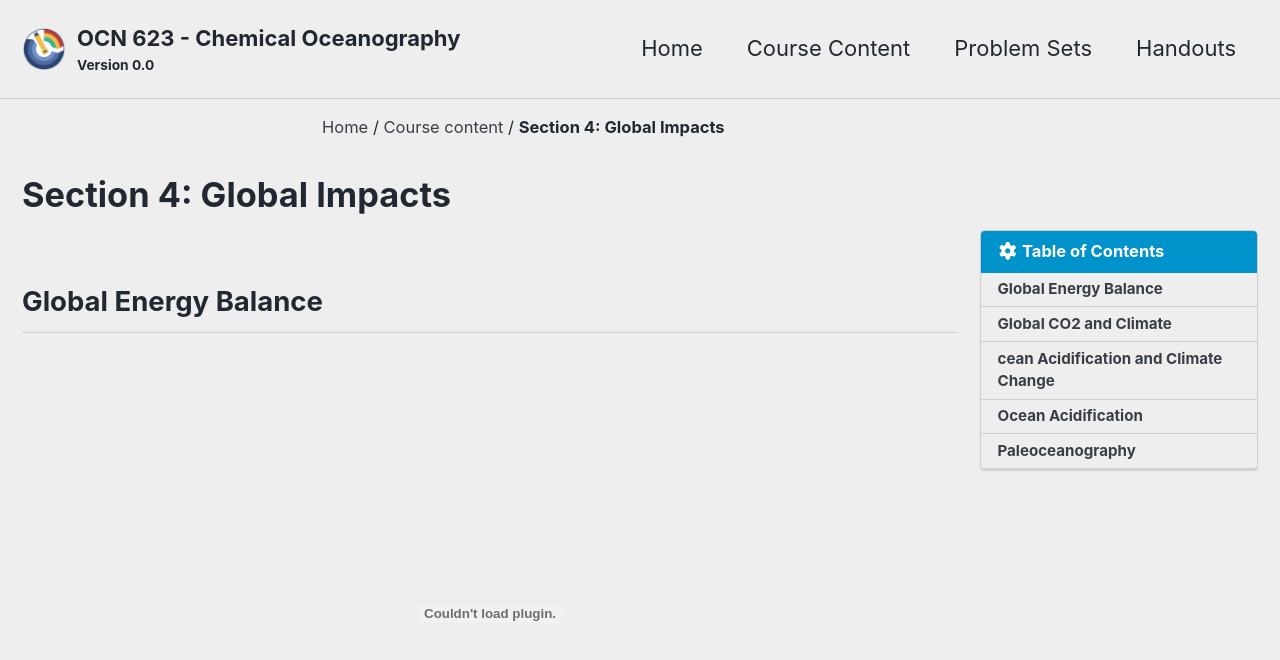
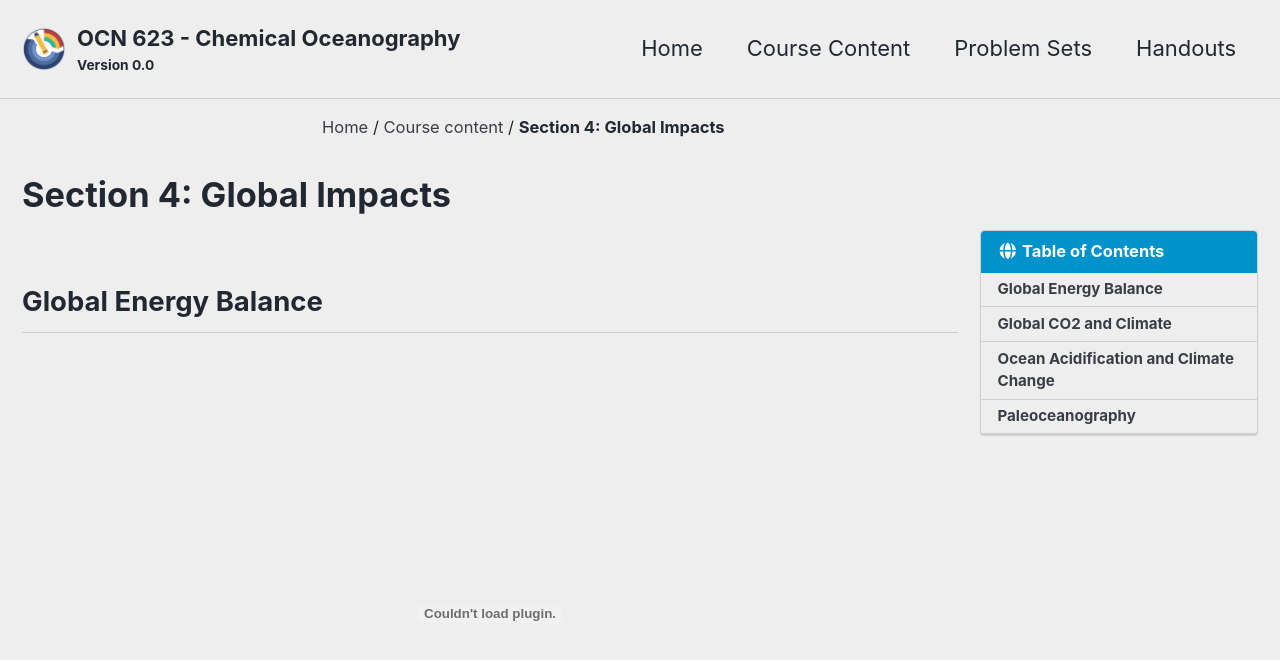
Before and after one commit to SethBushinsky/OCN623_Chemical_Oceanography, a Jekyll site: the page built from _pages/04_global_impacts.md, in a window 1280 px wide and 900 px high. Shown: the top 660 px of the window. Built offline with Jekyll 4.4.1, drawn with Linux system fonts in a browser that asks for light colours; cached includes are drawn as plain includes; some of the changed text lies outside the part shown.

Commit message:
Update 04_global_impacts.md

```diff
--- a/_pages/04_global_impacts.md
+++ b/_pages/04_global_impacts.md
@@ -20,7 +20,7 @@
 <embed src="https://sethbushinsky.github.io/OCN623_Chemical_Oceanography/assets/pdfs/Sabine_GlobalCO2Climate_02.pdf" type="application/pdf" width="700px" height="400px"/>
 - Unfortunately the video did not record from this lecture
 
-## cean Acidification and Climate Change
+## Ocean Acidification and Climate Change
 <embed src="https://sethbushinsky.github.io/OCN623_Chemical_Oceanography/assets/pdfs/Sabine_OAandCC_03.pdf" type="application/pdf" width="700px" height="400px"/>
 
 - Ocean Acidification and Climate Change video:
@@ -39,8 +39,5 @@
 
 <div class="notice">{{ notice-2 | markdownify }}</div>
 
-## Ocean Acidification
-<embed src="https://sethbushinsky.github.io/OCN623_Chemical_Oceanography/assets/pdfs/18_OAandCC - lecture 3.pdf" type="application/pdf" width="700px" height="400px"/>
-
 ## Paleoceanography
 <embed src="" type="application/pdf" width="700px" height="400px"/>
```
Also changed, not shown: other parts of _pages/04_global_impacts.md (+1 -1 lines).
